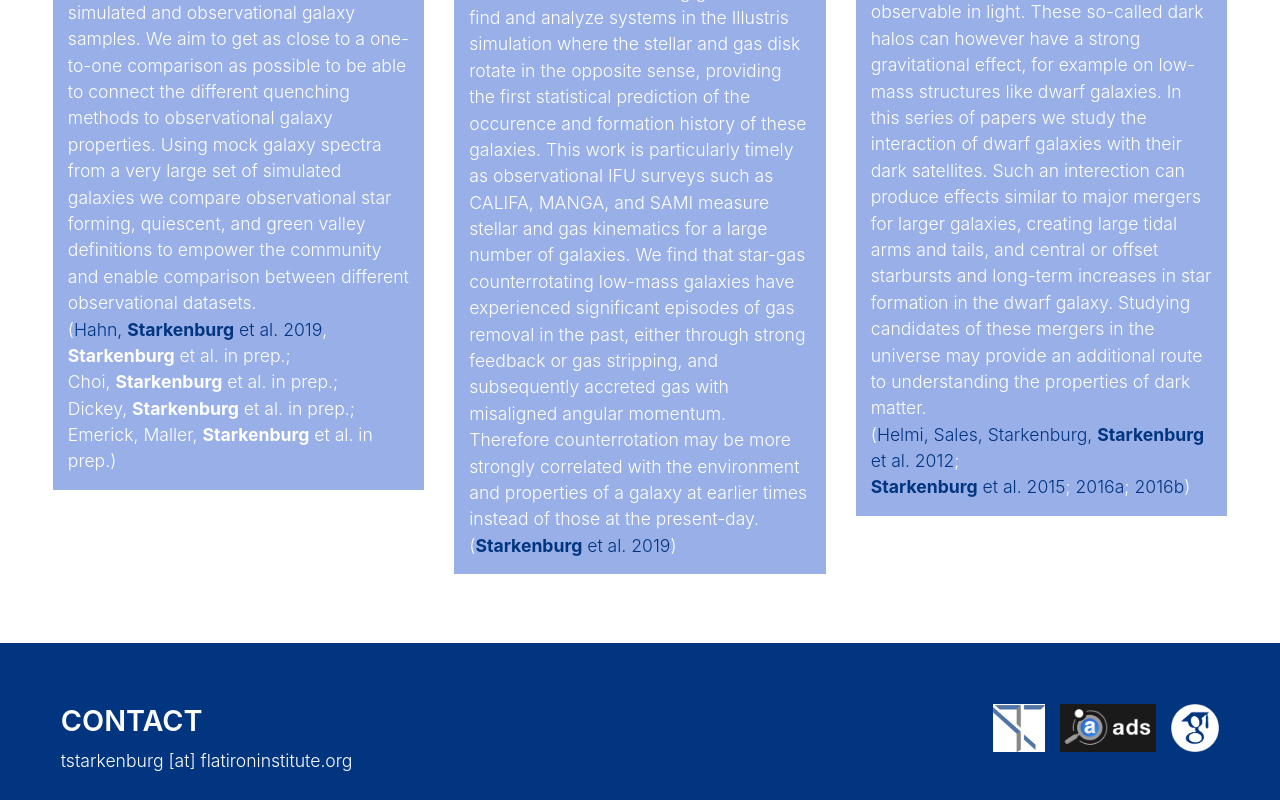
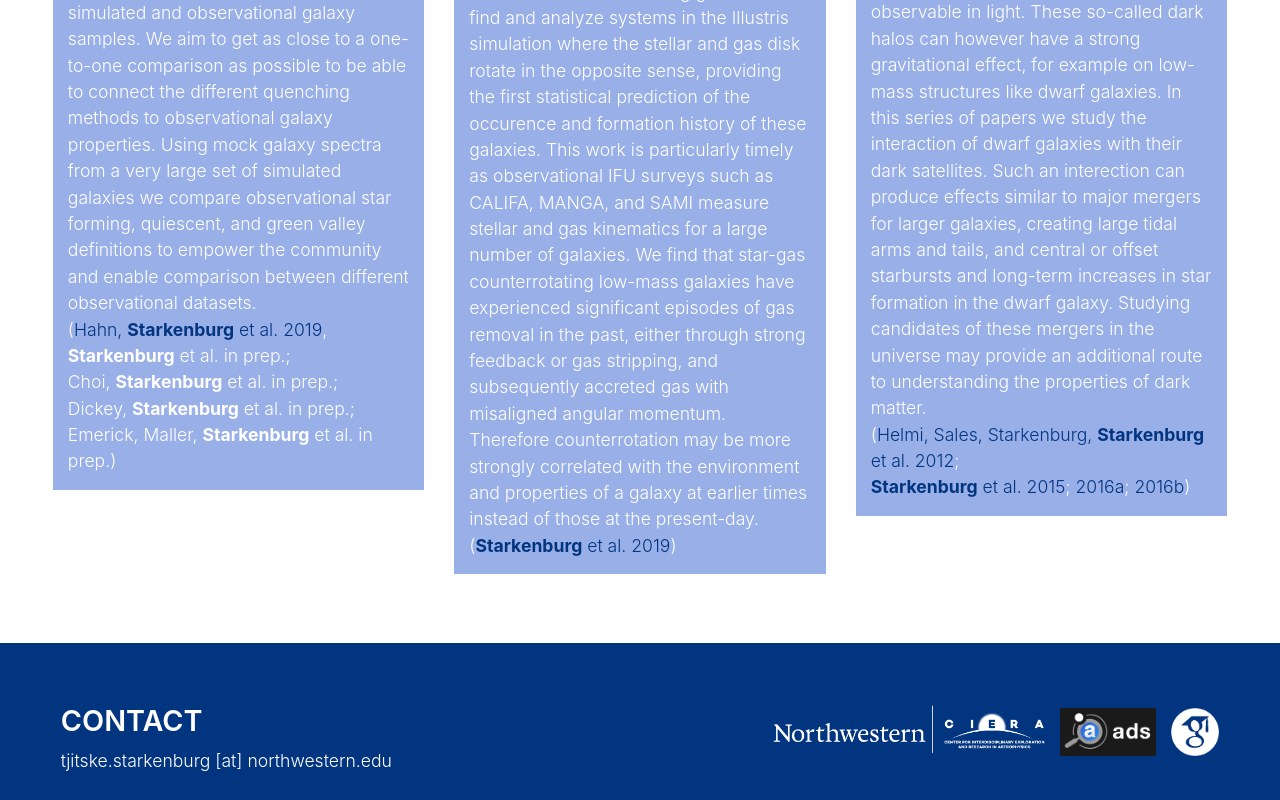
Before and after one commit to TStarkenburg/tstarkenburg.github.io, a plain HTML site: page index.html in a window 1280 px wide. Shown: the part 1637-2437 px from the top of the page. Drawn offline with Linux system fonts and the light colour scheme.

Commit message:
updated content

```diff
--- a/index.html
+++ b/index.html
@@ -6,7 +6,7 @@
 		<meta name="viewport" content="width=device-width, initial-scale=1">
 		<link rel="stylesheet" href="bootstrap/css/bootstrap.min.css">
 		<link rel="stylesheet" type="text/css" href="main.css">
-        <link rel="icon" href="./graphics/FL_Icon.png">
+<!--        <link rel="icon" href="./graphics/CIERA_LOGO_new.png">-->
 	</head>
 	<body>
 		<nav class="navbar fixed-top navbar-expand-md">
@@ -34,11 +34,14 @@
 			<div class="overlay"></div>
 			<div class="description">
 				<h1>Tjitske Starkenburg</h1>
-                <p>I am an <b>astrophysicist</b> and currently a postdoctoral <b>Research Fellow</b> at the <a href="https://www.simonsfoundation.org/flatiron/center-for-computational-astrophysics" target="_blank">Center for Computational Astrophysics of the Flatiron Institute</a>.
+                <p>I am an <b>astrophysicist</b> and currently a Postdoctoral Associate at <a href="https://ciera.northwestern.edu" target="_blank">the Center for Interdisciplinary Exploration and Research in Astrophysics</a> of Northwestern University.
+                </p>
+                <p>Previously I was a postdoctoral Flatiron Research Fellow at the <a href="https://www.simonsfoundation.org/flatiron/center-for-computational-astrophysics" target="_blank">Center for Computational Astrophysics of the Flatiron Institute</a>, and a PhD student with <a href="https://www.astro.rug.nl/~ahelmi" target="_blank">Prof. Dr. Amina Helmi</a> at the <a href="https://astro.rug.nl" target="_blank">Kapteyn Institute</a> of the University of Groningen.
+                </p>
             </div>
-            <div class="announcement">
+<!--            <div class="announcement">
                 <p>Starting January 2020 I will be a <b>CIERA fellow</b> at <a href="https://ciera.northwestern.edu" target="_blank">Northwestern University</a>.</p>
-            </div>
+            </div>-->
 		</header>
 
 		<div class="bg1">
@@ -81,11 +84,11 @@
             <div class="d-flex flex-wrap justify-content-center">
                 <div class="p-2 flex-grow-1">
                     <h2 class="contact-title">Contact</h2>
-                    tstarkenburg [at] flatironinstitute.org</br>
+                    tjitske.starkenburg [at] northwestern.edu</br>
                 </div>
                 <div class="p-2 justify-content-center">
                     <span class="text-right">
-                        <a href="https://www.flatironinstitute.org" target="_blank" class ="icon-flatiron"></a>
+                        <a href="ciera.northwestern.edu" target="_blank" class ="icon-ciera"></a>
                         &nbsp;
                         <a href="https://ui.adsabs.harvard.edu/search/q=%20author%3A%22Starkenburg%2C%20Tjitske%22&sort=date%20desc%2C%20bibcode%20desc&p_=0" target="_blank" class="icon-ads"></a>
                         &nbsp;
--- a/main.css
+++ b/main.css
@@ -97,6 +97,14 @@ body a:hover {
     height: 48px;
     font-weight: bold;
     background: url('graphics/FL_Icon.png') no-repeat;
+    background-size: cover;
+    display: inline-block;
+}
+.icon-ciera {
+    width: 274px;
+    height: 52px;
+    font-weight: bold;
+    background: url('graphics/CIERA_horizontal_lockup_white_003.png') no-repeat;
     background-size: cover;
     display: inline-block;
 }
```
Also changed, not shown: graphics/CIERA_LOGO_new.png (added), graphics/CIERA_horizontal_lockup_black_003.png (added), graphics/CIERA_horizontal_lockup_white_003.png (added), 1 other file.
